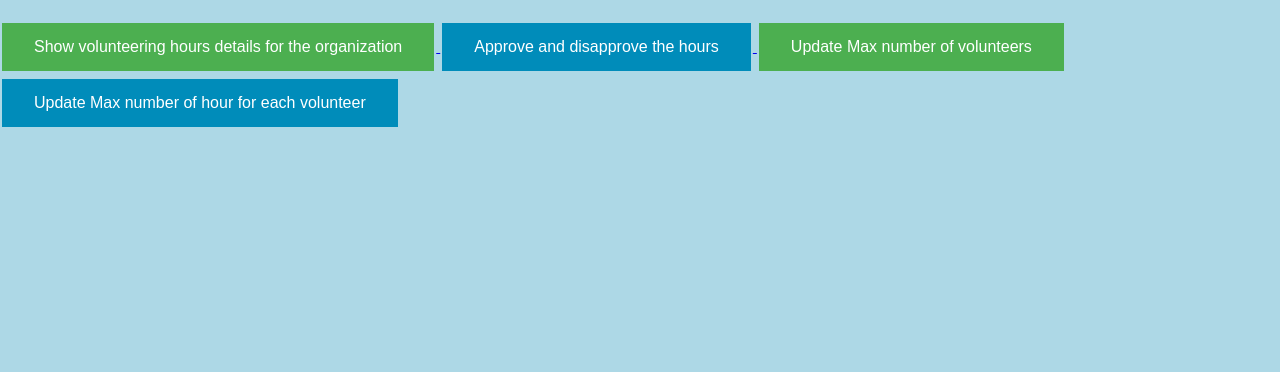
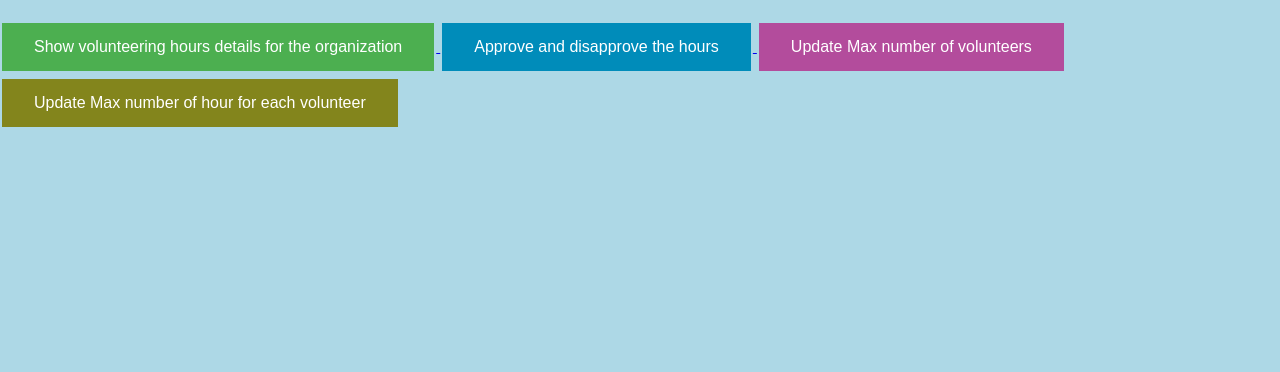
Before and after one commit to Project-Management-SCE/PM2022_TEAM_29, a Flask app: page /useror in a window 1280 px wide. Shown: the part 48-420 px from the top of the page. Run offline with Flask 2, Linux system fonts and the light colour scheme.

Commit message:
update_organization.py

```diff
--- a/templates/organization.html
+++ b/templates/organization.html
@@ -64,6 +64,10 @@ body{
 
 .button1 {background-color: #4CAF50;} /* Green */
 .button2 {background-color: #008CBA;} /* Blue */
+.button3 {background-color: #b34c9c;}
+.button4 {background-color: #83851c;}
+.button5 {background-color: #961e26;}
+.button6 {background-color: #a36f0f;}
 
     </style>
 
@@ -80,11 +84,12 @@ body{
         <button class="button button2">Approve and disapprove the hours</button>
     </a>
     <a href='updateMaxVol'>
-      <button class="button button1">Update Max number of volunteers</button>
+      <button class="button button3">Update Max number of volunteers</button>
   </a>
   <a href='updateMaxHour'>
-    <button class="button button2">Update Max number of hour for each volunteer</button>
+    <button class="button button4">Update Max number of hour for each volunteer</button>
 </a>
+
 </body>
 
 
```
